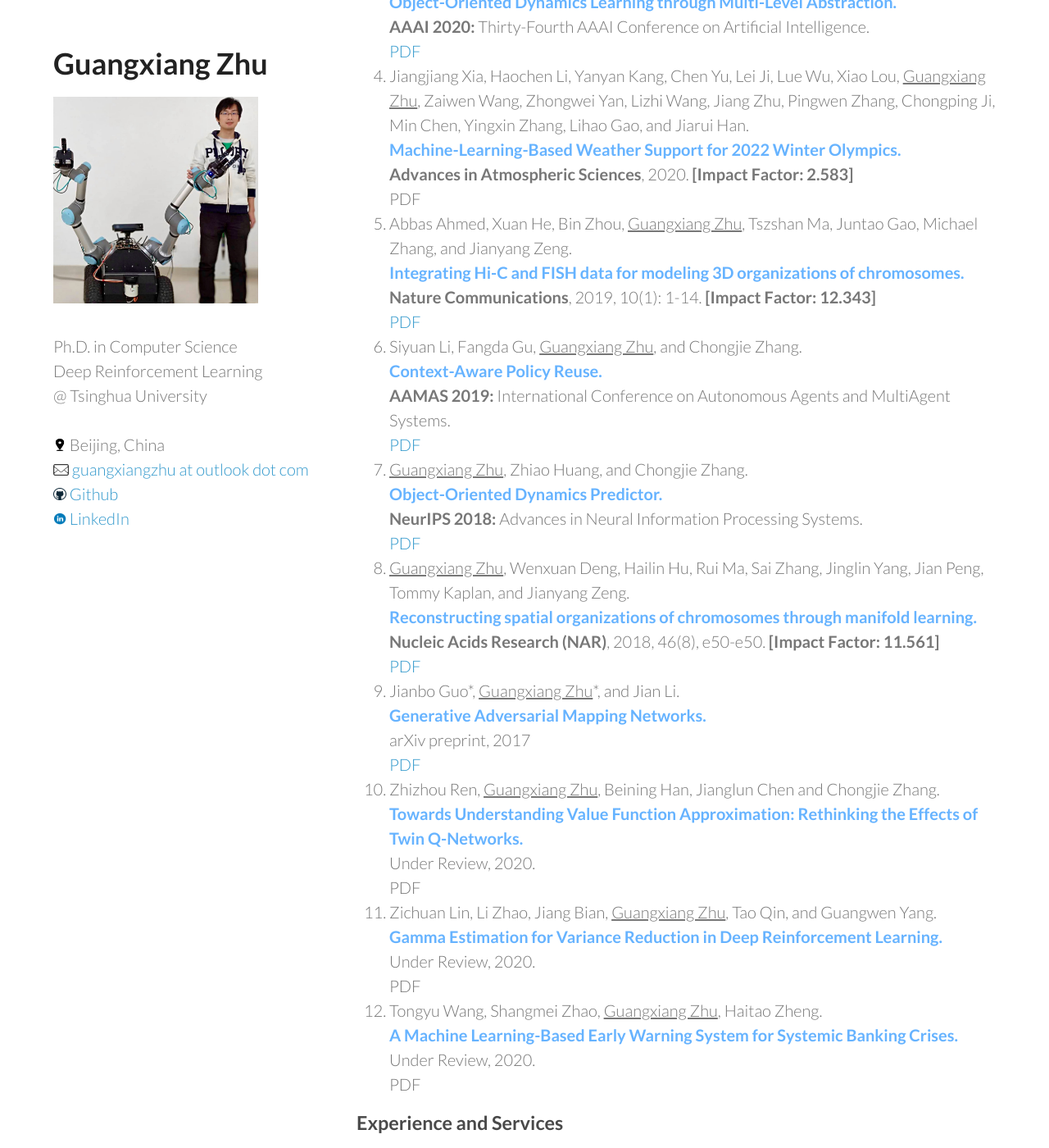
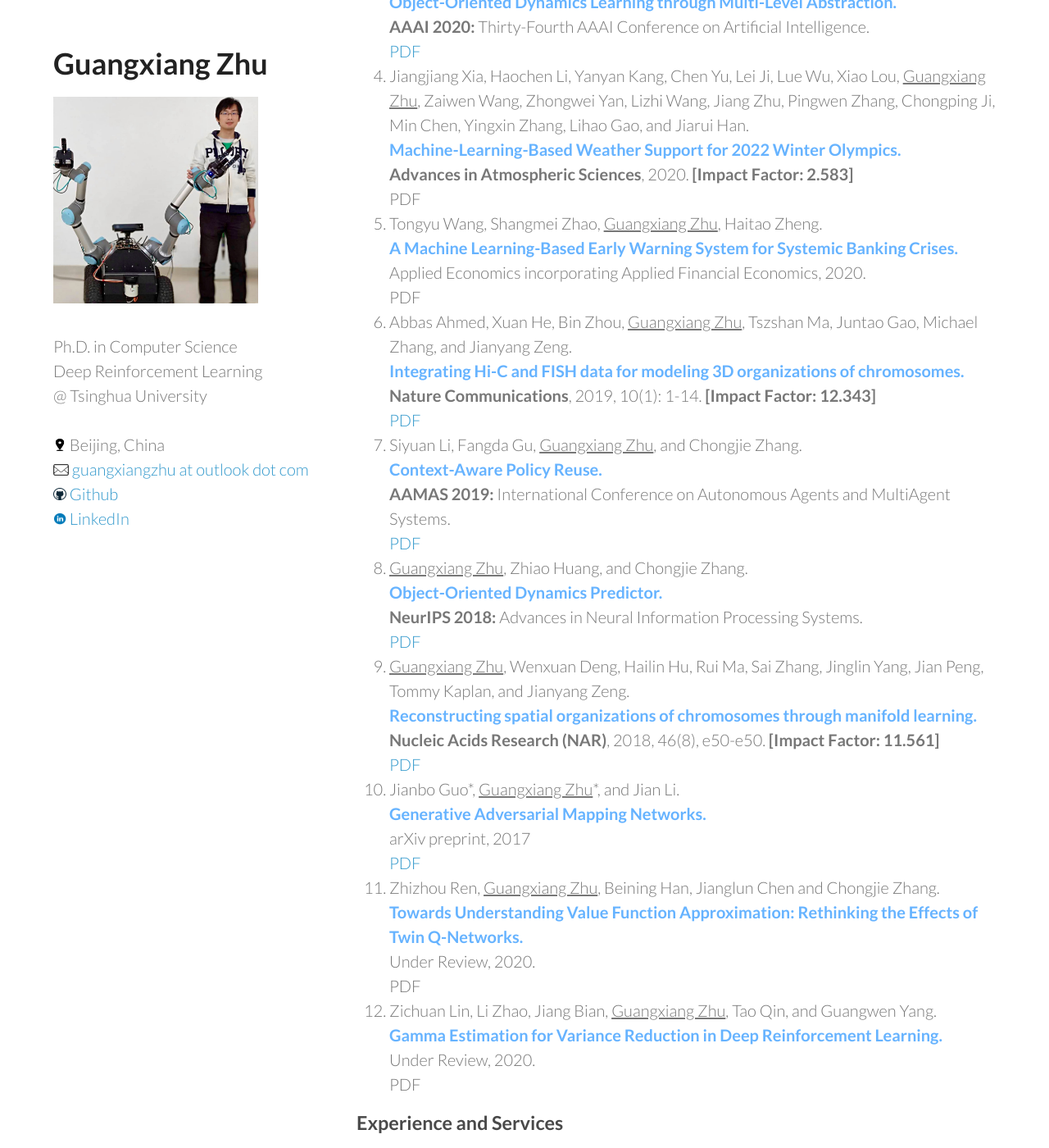
Before and after one commit to GuangxiangZhu/GuangxiangZhu.github.io, a Jekyll site: the page index.html, which Jekyll copies as it is, in a window 1280 px wide and 1400 px high, scrolled down 1088 px. Shown: the whole window at 82% size. Built offline with Jekyll 4.4.1, drawn with Linux system fonts in a browser that asks for light colours.

Commit message:
Update index.html

```diff
--- a/index.html
+++ b/index.html
@@ -92,6 +92,12 @@
           PDF
         </li>
         <li>
+          Tongyu Wang, Shangmei Zhao, <span class="underline">Guangxiang Zhu</span>, Haitao Zheng. <br />
+          <b style=color:#66b3ff;">A Machine Learning-Based Early Warning System for Systemic Banking Crises.</b> <br />
+          Applied Economics incorporating Applied Financial Economics, 2020. <br/>
+          PDF
+        </li>
+        <li>
           Abbas Ahmed, Xuan He, Bin Zhou, <span class="underline">Guangxiang Zhu</span>, Tszshan Ma, Juntao Gao, Michael Zhang, and Jianyang Zeng. <br />
           <b style=color:#66b3ff;">Integrating Hi-C and FISH data for modeling 3D organizations of chromosomes.</b> <br />
           <b>Nature Communications</b>, 2019, 10(1): 1-14. <b>[Impact Factor: 12.343]</b> <br/>
@@ -134,12 +140,7 @@
           Under Review, 2020. <br/>
           PDF
         </li>
-        <li>
-          Tongyu Wang, Shangmei Zhao, <span class="underline">Guangxiang Zhu</span>, Haitao Zheng. <br />
-          <b style=color:#66b3ff;">A Machine Learning-Based Early Warning System for Systemic Banking Crises.</b> <br />
-          Under Review, 2020. <br/>
-          PDF
-        </li>
+
       </ol>
 
 
```
